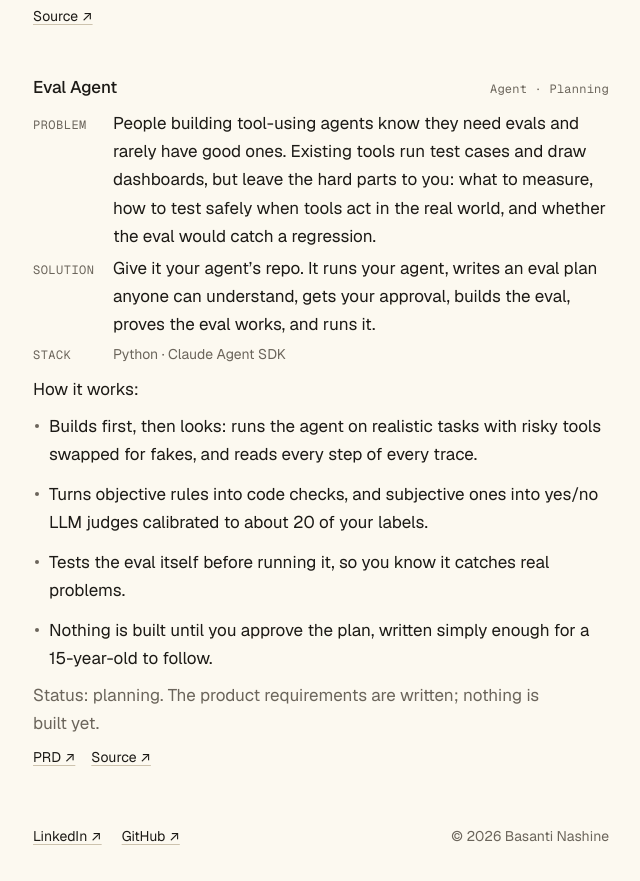
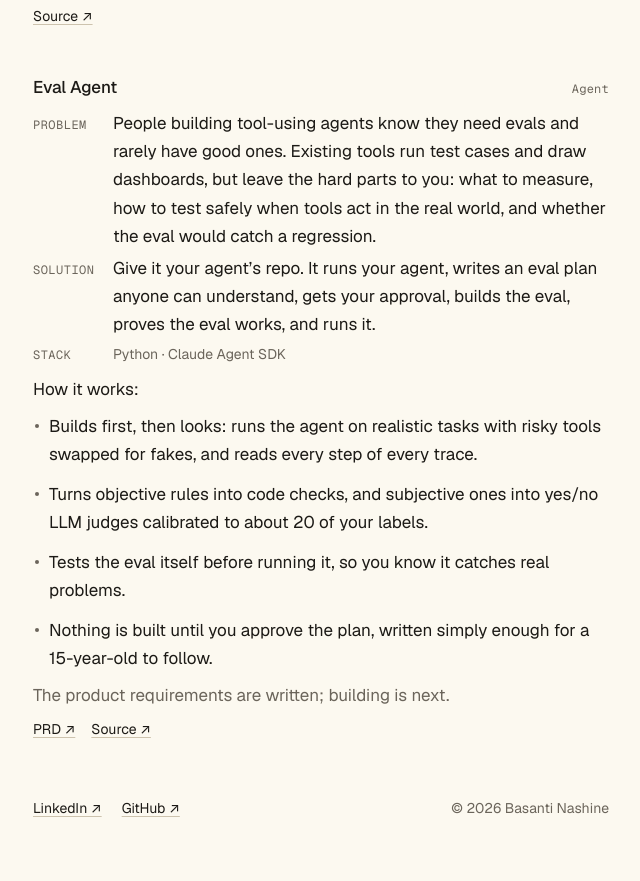
Before and after one commit to basantinashine-dotcom/basantinashine-dotcom.github.io, a plain HTML site: page agents/index.html in a window 1280 px wide. Shown: the part 1745-2626 px from the top of the page, without its empty margins (319-959 px from the left). Drawn offline with nearby package versions, Linux system fonts and the light colour scheme.

Commit message:
Label the Eval Agent "agent" instead of "planning"
Use the plain "agent" label on Home and the Agents page, and reword its
status note without the word "planning".

Co-Authored-By: Claude Opus 5.5 <noreply@anthropic.com>
Claude-Session: https://claude.ai/code/session_01JzbtkytaMBowCsF1ek95wq

```diff
--- a/agents/index.html
+++ b/agents/index.html
@@ -74,7 +74,7 @@
     </article>
 
     <article class="entry" id="eval-agent">
-      <div class="entry-head"><h2>Eval Agent</h2><span class="mono">Agent · Planning</span></div>
+      <div class="entry-head"><h2>Eval Agent</h2><span class="mono">Agent</span></div>
       <div class="facts">
         <p><span class="tag">Problem</span>People building tool-using agents know they need evals and rarely have good ones. Existing tools run test cases and draw dashboards, but leave the hard parts to you: what to measure, how to test safely when tools act in the real world, and whether the eval would catch a regression.</p>
         <p><span class="tag">Solution</span>Give it your agent’s repo. It runs your agent, writes an eval plan anyone can understand, gets your approval, builds the eval, proves the eval works, and runs it.</p>
@@ -87,7 +87,7 @@
         <li>Tests the eval itself before running it, so you know it catches real problems.</li>
         <li>Nothing is built until you approve the plan, written simply enough for a <span class="nowrap">15-year-old</span> to follow.</li>
       </ul>
-      <p class="muted">Status: planning. The product requirements are written; nothing is built yet.</p>
+      <p class="muted">The product requirements are written; building is next.</p>
       <div class="links"><a href="https://github.com/basantinashine-dotcom/eval-agent/blob/main/docs/prd.md">PRD ↗</a><a href="https://github.com/basantinashine-dotcom/eval-agent">Source ↗</a></div>
     </article>
   </div>
```
Also changed, not shown: index.html (+1 -1 lines), 1 other file.
